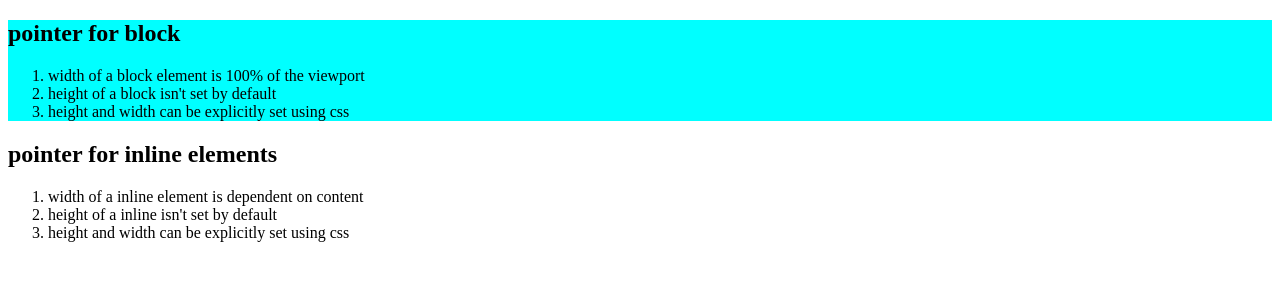
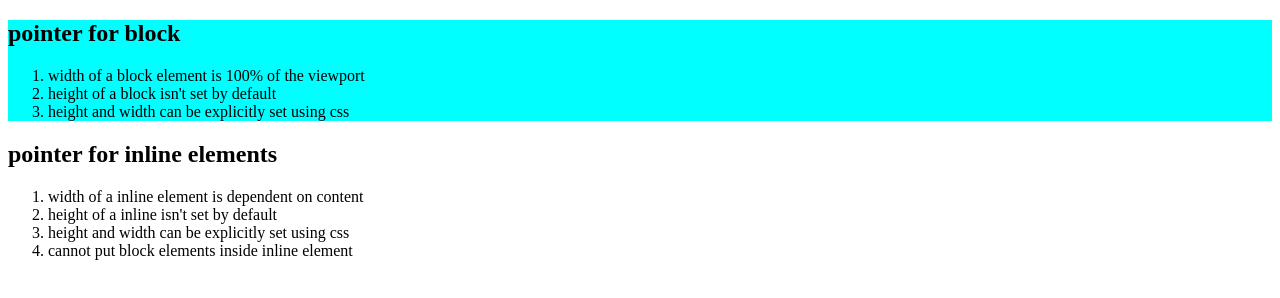
Before and after one commit to priyanshiisingh/Full_stack_webdev, a plain HTML site: page index.html in a window 1280 px wide. Drawn offline with Linux system fonts and the light colour scheme.

Commit message:
Pointers for Inline and Block elements

```diff
--- a/index.html
+++ b/index.html
@@ -33,6 +33,7 @@
             <li>width of a inline element is dependent on content</li>
             <li>height of a inline isn't set by default</li>
             <li>height and width can be explicitly set using css</li>
+            <li>cannot put block elements inside inline element</li>
         </ol>
     </span>
 </body>
```
